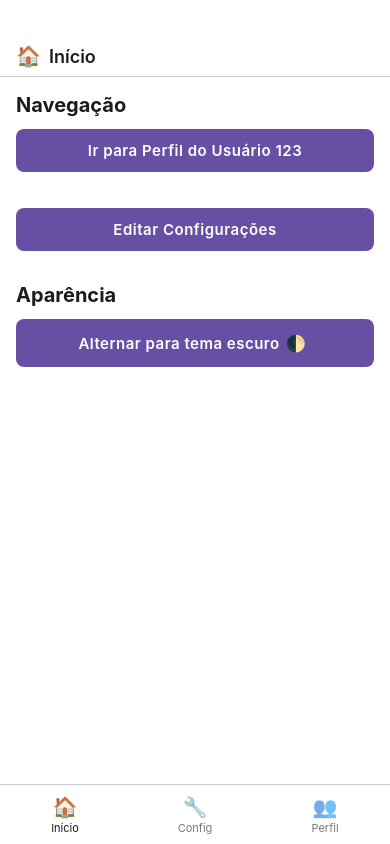
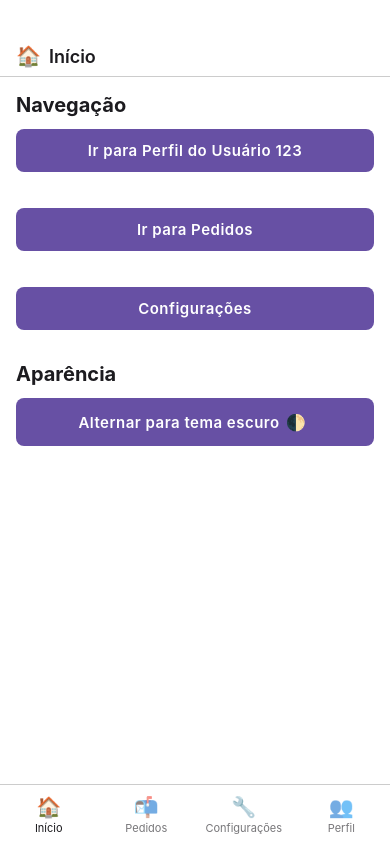
Before and after one commit to carlosxfelipe/my-router, a React Native app: screen /settings in a window 390 px wide. Built offline with nearby package versions, Linux system fonts and the light colour scheme.

Commit message:
Add Orders and Settings screens; update navigation and header titles for consistency

```diff
--- a/src/components/BottomNavigation.tsx
+++ b/src/components/BottomNavigation.tsx
@@ -18,7 +18,8 @@ type TabItem = {
 
 const TABS: TabItem[] = [
   { label: "Início", route: "/", emoji: ["🏠", "🏡"] },
-  { label: "Config", route: "/settings/edit", emoji: ["⚙️", "🔧"] },
+  { label: "Pedidos", route: "/orders", emoji: ["📦", "📬"] },
+  { label: "Configurações", route: "/settings", emoji: ["⚙️", "🔧"] },
   { label: "Perfil", route: "/profile/123", emoji: ["👤", "👥"] },
 ];
 
--- a/src/components/Header.tsx
+++ b/src/components/Header.tsx
@@ -61,6 +61,7 @@ export const Header = React.memo(function Header({
 
 // Títulos baseados na rota
 function getTitle(path: string) {
+  if (path.startsWith("/orders")) return "Pedidos";
   if (path.startsWith("/profile")) return "Perfil";
   if (path.startsWith("/settings")) return "Configurações";
   return "Início";
@@ -68,6 +69,7 @@ function getTitle(path: string) {
 
 // Emojis por padrão, mas pode ser sobrescrito via prop
 function getIcon(path: string): string {
+  if (path.startsWith("/orders")) return "📦";
   if (path.startsWith("/profile")) return "👤";
   if (path.startsWith("/settings")) return "⚙️";
   return "🏠";
--- a/src/router/routes.ts
+++ b/src/router/routes.ts
@@ -1,10 +1,12 @@
 import Home from "../screens/Home";
+import Orders from "../screens/Orders";
 import Profile from "../screens/Profile";
-import Edit from "../screens/Settings/Edit";
+import Settings from "../screens/Settings";
 import type { RouteDefinition } from "./types";
 
 export const routeDefinitions: RouteDefinition[] = [
   { path: "/", component: Home, keepMounted: true },
+  { path: "/orders", component: Orders, keepMounted: true },
   { path: "/profile/:id", component: Profile, keepMounted: true },
-  { path: "/settings/edit", component: Edit, keepMounted: true },
+  { path: "/settings", component: Settings, keepMounted: true },
 ];
--- a/src/screens/Home.tsx
+++ b/src/screens/Home.tsx
@@ -24,8 +24,13 @@ export default function Home() {
             />
             <View style={styles.spacer} />
             <ThemedButton
-              title="Editar Configurações"
-              onPress={() => router.push("/settings/edit")}
+              title="Ir para Pedidos"
+              onPress={() => router.push("/orders")}
+            />
+            <View style={styles.spacer} />
+            <ThemedButton
+              title="Configurações"
+              onPress={() => router.push("/settings")}
             />
           </View>
         </View>
--- a/src/screens/Settings/Edit.tsx
+++ b/src/screens/Orders.tsx
@@ -1,14 +1,18 @@
 import { StyleSheet, View } from "react-native";
-import { ThemedView } from "../../components/ThemedView";
-import { ThemedText } from "../../components/ThemedText";
-import { useRouterContext } from "../../router/RouterContext";
-import { ThemedButton } from "../../components/ThemedButton";
+import { ThemedView } from "../components/ThemedView";
+import { ThemedText } from "../components/ThemedText";
+import { useRouterContext } from "../router/RouterContext";
+import { ThemedButton } from "../components/ThemedButton";
 
-export default function Edit() {
+export default function Orders() {
   const router = useRouterContext();
 
   return (
     <ThemedView style={styles.container}>
+      <ThemedText type="subtitle" style={styles.sectionTitle}>
+        Pedidos
+      </ThemedText>
+
       <View style={styles.section}>
         <ThemedText type="subtitle" style={styles.sectionTitle}>
           Ações
@@ -16,7 +20,7 @@ export default function Edit() {
 
         <ThemedButton
           title="Voltar para Home"
-          onPress={() => router.reset("/")}
+          onPress={() => router.push("/")}
         />
       </View>
     </ThemedView>
--- /dev/null
+++ b/src/screens/Settings.tsx
@@ -0,0 +1,42 @@
+import { StyleSheet, View } from "react-native";
+import { ThemedView } from "../components/ThemedView";
+import { ThemedText } from "../components/ThemedText";
+import { useRouterContext } from "../router/RouterContext";
+import { ThemedButton } from "../components/ThemedButton";
+
+export default function Settings() {
+  const router = useRouterContext();
+
+  return (
+    <ThemedView style={styles.container}>
+      <View style={styles.section}>
+        <ThemedText type="subtitle" style={styles.sectionTitle}>
+          Ações
+        </ThemedText>
+
+        <ThemedButton
+          title="Voltar para Home"
+          onPress={() => router.reset("/")}
+        />
+      </View>
+    </ThemedView>
+  );
+}
+
+const styles = StyleSheet.create({
+  container: {
+    flex: 1,
+    padding: 16,
+  },
+  title: {
+    fontSize: 28,
+    fontWeight: "bold",
+    marginBottom: 24,
+  },
+  section: {
+    marginBottom: 32,
+  },
+  sectionTitle: {
+    marginBottom: 12,
+  },
+});
```
Also changed, not shown: App.tsx (+1 -6 lines).
